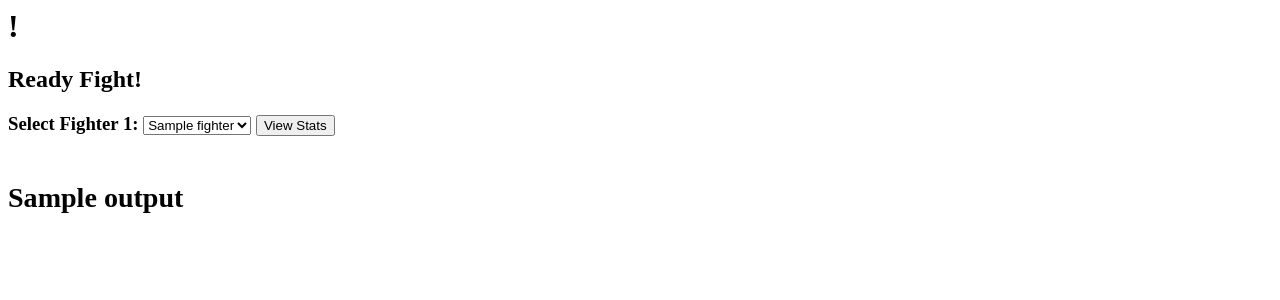
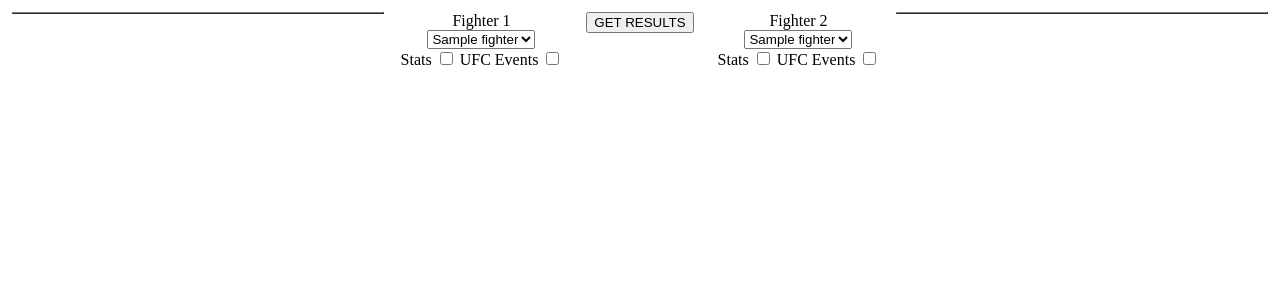
Before and after one commit to colby-j-wise/MMA_Fighter_PostgreSQL_Database, a Flask app: template web_app/templates/index.html in a window 1280 px wide. Shown: the top 300 px of the page. Run offline with Flask 2, Linux system fonts and the light colour scheme; the template is opened without the code that fills it: most values are stand-ins (such as "Sample title", 1, 10 or a date in 2020); parts of the project's set-up code (start-up, migrations or seed data) failed here and were passed over.

Commit message:
everything is in index.html because I'm foolish. :(

```diff
--- a/web_app/app.py
+++ b/web_app/app.py
@@ -7,20 +7,20 @@
 
 README --help
 """
+import re
+import os
+from datetime import date
+#import pandas as pd
+#import numpy as np
 
-import os
-import pandas as pd
-import numpy as np
-
-from sqlalchemy import create_engine, MetaData, Table, Column, String, Integer, ForeignKey
-from sqlalchemy import insert, select, case, cast, Float
+from sqlalchemy import create_engine, MetaData, Table, Column, String, Integer
+from sqlalchemy import ForeignKey, insert, select, case, cast, Float
 from sqlalchemy.pool import NullPool
 from flask import Flask, request, render_template, g, redirect, Response
 
 # Create application and set path
 tmpl_dir = os.path.join(os.path.dirname(os.path.abspath(__file__)), 'templates')
 app = Flask(__name__, template_folder=tmpl_dir)
-
 
 # Connect to POSTGRESQL database
 def connect(user, password, db, host='35.185.80.252', port=5432):
@@ -57,17 +57,26 @@
 		import traceback; traceback.print_exc()
 		g.conn = None
 
-
 @app.teardown_request
 def teardown_request(exception):
 	"""
-	Ensure database connection closed at end of web request so not to overload server
+	Ensure database connection closed at end of web request so not to
+	overload server
 	"""
 	try:
 		g.conn.close()
 	except Exception as e:
 		pass
 
+# map displayed fighter numbers to fids, careful not to expose fids to public (otherwise haxxers can break into the mainframe)
+fid_dict = dict()
+
+show_f1_stats = False
+show_f2_stats = False
+show_f1_events = False
+show_f2_events = False
+
+default_fighters = []
 
 @app.route('/')
 @app.route('/index')
@@ -76,47 +85,224 @@
 	Main page of web app. Displays boxers in drop down format.
 	Lets users select boxers and display stats.
 	"""
-
+	global fid_dict, default_fighters
 	# DEBUG: this is debugging code to see what request looks like
 	print(request.args)
 
 	fighting_words = {'name': 'An attack is the best form of defense'}
 
-	# SQL query to get fighter id and name from table 'fighter' to populate drop down list
-	result = g.conn.execute("SELECT fname, lname, fid FROM fighter GROUP BY fid, fname, lname ORDER BY fname, lname LIMIT 50")
-	fighters =[]
+	# SQL query to get fighter id and name from table 'fighter' to
+	# populate drop down list
+	result = g.conn.execute("SELECT fid, lname, fname " \
+				"FROM fighter " \
+				"GROUP BY fid, lname, fname " \
+				"ORDER BY lname, fname")
+	default_fighters =[]
+	i = 1
+	for fighter in result:
+		fid_dict[str(i)] = fighter[0]
+		f = str(i) + '. '
+		if len(fighter) > 1:
+			f += str(fighter[1])
+		if len(fighter) > 2:
+			f += ', ' + str(fighter[2])
+		i += 1
+		default_fighters.append(f)
 
-	for fighter in result:
-		fighters.append(fighter)
 	result.close()
+	return render_template('index.html',
+				title='All the Fighters in the World',
+				user=fighting_words['name'],
+				fighter_list=default_fighters)
 
-	return render_template('index.html',
-							title='All the Fighters in the World',
-							user=fighting_words['name'],
-							fighter_list=fighters)
+@app.route('/index', methods=['GET', 'POST'])
+def results():
+	global fid_dict, default_fighters
+	show_f1_stats = False
+	show_f2_stats = False
+	show_f1_events = False
+	show_f2_events = False
 
-
-@app.route('/results', methods=['GET', 'POST'])
-def results():
+	query = None
+	if request.form.get('stats1'):
+		print("stats1 selected")
+	if request.form.get('stats2'):
+		print("stats2 checked")
+	if request.form.get('events1'):
+		print("events1 checked")
+	if request.form.get('events2'):
+		print("events2 checked")
 	# DEBUG: this is debugging code to see what request looks like
 	print(request.args)
 
 	# Returns fighter selection from drop down menu as **string**
-	select = request.form.get('selected_fighter')
+#	select = request.form.get('selected_fighter')
 
-	# str indexing to remove fname, lname from select and get only fid used in below SQL query
-	fighter_fid = (int(''.join(list(filter(str.isdigit, select)))))
+	selection = None
+	selection = request.form.get('select_fighter1')
+	prev_fighter1 = selection
 
-	# Get statistics for selected fighter by FID
-	cursor = g.conn.execute("SELECT fid, fname, lname, height, sex FROM fighter WHERE fid = {}".format(fighter_fid))
-	stats = [dict(fid=row['fid'],
-				fname=row['fname'],
-				lname=row['lname'],
-				height=row['height'],
-				sex=row['sex']) for row in cursor.fetchall()]
-	cursor.close()
-	return render_template('results.html', output=stats)
+	fighter1 = dict()
+	fighter2 = dict()
+	if selection:
+		# Look up the actual fid in the fid dictionary fid_dict
+		fighter1['fid'] = fid_dict[re.split('. |, |\s |\n |\r |\t', str(selection))[0]]
+		print("FIGHTER1.fid = %d" % fighter1['fid'])
+#	else BAD REQUEST
 
+	selection = request.form.get('select_fighter2')
+	prev_fighter2 = selection
+	if selection:
+		# Look up the actual fid in the fid dictionary fid_dict
+		fighter2['fid'] = fid_dict[re.split('. |, |\s |\n |\r |\t', str(selection))[0]]
+#	else BAD REQUEST
+
+	selection = request.form.get('stats1')
+	if selection:
+		show_f1_stats = True
+
+	selection = request.form.get('stats2')
+	if selection:
+		show_f2_stats = True
+
+	selection = request.form.get('events1')
+	if selection:
+		show_f1_events = True
+	selection = request.form.get('events2')
+	if selection:
+		show_f2_events = True
+
+	query = g.conn.execute("SELECT * FROM fighter WHERE fid = %d" % fighter1['fid'])
+
+	fighter1.update(fill_fighter(query))
+
+	query = g.conn.execute("SELECT * FROM fighter WHERE fid = %d" % fighter2['fid'])
+	fighter2.update(fill_fighter(query))
+
+	event_list1 = []
+	event_list2 = []
+	if show_f1_events:
+		query = g.conn.execute("SELECT e.name " \
+					"FROM event e, match m, fighter f " \
+					"WHERE e.eid = m.eid AND " \
+					"(f.fid = m.fid1 OR f.fid = m.fid2) " \
+					"AND f.fid = %d" % fighter1['fid'])
+		for row in query:
+			event_list1.append(row['name'])
+
+	if show_f2_events:
+		query = g.conn.execute("SELECT e.name " \
+					"FROM event e, match m, fighter f " \
+					"WHERE e.eid = m.eid AND " \
+					"(f.fid = m.fid1 OR f.fid = m.fid2) " \
+					"AND f.fid = %d" % fighter2['fid'])
+		for row in query:
+			event_list2.append(row['name'])
+
+	tmpp = None
+	query.close()
+
+	return render_template('index.html',
+				f1_stats=show_f1_stats,
+				f2_stats=show_f2_stats,
+				prev_f1=prev_fighter1,
+				prev_f2=prev_fighter2,
+				f1_events=show_f1_events,
+				f2_events=show_f2_events,
+				f1_events_list=event_list1,
+				f2_events_list=event_list2,
+				fname1=fighter1['fname'],
+				age1=fighter1['age'],
+				nname1=fighter1['nickname'],
+				lname1=fighter1['lname'],
+				wt1=fighter1['wt'],
+				ht1=fighter1['ht'],
+				nation1=fighter1['nationality'],
+				wins1=fighter1['wins'],
+				losses1=fighter1['losses'],
+				draws1=fighter1['draws'],
+				nc1=fighter1['nc'],
+				areach1=fighter1['arm_reach'],
+				lreach1=fighter1['leg_reach'],
+
+				fname2=fighter2['fname'],
+				age2=fighter2['age'],
+				nname2=fighter2['nickname'],
+				lname2=fighter2['lname'],
+				wt2=fighter2['wt'],
+				ht2=fighter2['ht'],
+				nation2=fighter2['nationality'],
+				wins2=fighter2['wins'],
+				losses2=fighter2['losses'],
+				draws2=fighter2['draws'],
+				nc2=fighter2['nc'],
+				areach2=fighter2['arm_reach'],
+				lreach2=fighter2['leg_reach'],
+				fighter_list=default_fighters)
+
+def fill_fighter(query):
+	if query == None:
+		return None
+	fighter = dict()
+	for row in query:
+		if row['lname']:
+			fighter['lname'] = str(row['lname'])
+		else:
+			fighter['lname'] = None
+		if row['fname']:
+			fighter['fname'] = str(row['fname'])
+		else:
+			fighter['fname'] = None
+		if row['nickname']:
+			fighter['nickname'] = str(row['nickname'])
+		else:
+			fighter['nickname'] = None
+		if row['dob']:
+			fighter['age'] = get_age(row['dob'])
+		else:
+			fighter['age'] = None
+		if row['nationality']:
+			fighter['nationality'] = str(row['nationality'])
+		else:
+			fighter['nationality'] = None
+		if row['wins']:
+			fighter['wins'] = row['wins']
+		else:
+			fighter['wins'] = 0
+		if row['losses']:
+			fighter['losses'] = row['losses']
+		else:
+			fighter['losses'] = 0
+		if row['draws']:
+			fighter['draws'] = row['draws']
+		else:
+			fighter['draws'] = None
+		if row['nc']:
+			fighter['nc'] = row['nc']
+		else:
+			fighter['nc'] = None
+		if row['weight']:
+			fighter['wt'] = row['weight']
+		else:
+			fighter['wt'] = None
+		if row['height']:
+			fighter['ht'] = row['height']
+		else:
+			fighter['ht'] = None
+		if row['arm_reach']:
+			fighter['arm_reach'] = row['arm_reach']
+		else:
+			fighter['arm_reach'] = None
+		if row['leg_reach']:
+			fighter['leg_reach'] = row['leg_reach']
+		else:
+			fighter['leg_reach'] = None
+
+	return fighter
+
+def get_age(birthdate):
+	today = date.today()
+	return today.year - birthdate.year - ((today.month, today.day) < (birthdate.month, birthdate.day))
 
 if __name__== "__main__":
 	app.run()
--- a/web_app/templates/index.html
+++ b/web_app/templates/index.html
@@ -3,26 +3,148 @@
 	<title>{{ title }}</title>
 </head>
 <body>
-    <h1>{{ user }}!</h1>
+<form name="option" action="{{ url_for('results') }}" method="POST">
+<table style="text-align: left; width:100%;" border="0" cellpadding="2" cellspacing="2">
+<tbody>
+<tr>
 
+<td style="vertical-align: top; width: 30%;">
+<table style="text-align: left; width: 100%;"border="1" cellpadding="2" cellspacing="2">
+{%if f1_stats %}
+<tbody>
+<tr align="center">
 
-      <h2>Ready Fight!</h2>
-        <h3><form name="option" action="{{ url_for('results') }}" method="POST">
-          <td>
-          <label>Select Fighter 1:</label>
-            <select name="selected_fighter" width="280px">
+	<td colspan="2" rowspan="1" style="vertical-align: middle; text-align: center;">
+		{%if fname1%}{{fname1}}{%endif%}
+		{%if nname1%} "{{nname1}}" {%endif%}
+		{%if lname1%}{{lname1}}{%endif%}
+	<br></td>
+</tr>
+<tr>
+	<td style="vertical-align: top; width: 60%;">Age: {%if age1%}{{age1}}{%else%}?{%endif%}<br></td>
+	<td style="vertical-align: top;">Weight: {%if wt1%}{{wt1}}{%else%}?{%endif%}<br></td>
+</tr>
+<tr>
+	<td style="vertical-align: top;">Nationality: {%if nation1%}{{nation1}}{%else%}?{%endif%}<br></td>
+	<td style="vertical-align: top;">Height: {%if ht1%}{{ht1}}{%else%}?{%endif%}<br></td>
+</tr>
+<tr>
+	<td style="vertical-align: top;">Record:
+		{%if wins1%}{{wins1}}{%else%}0{%endif%} -
+		{%if losses1%}{{losses1}}{%else%}0{%endif%}
+		{%if draws1%} - {{draws1}}{%endif%}
+		{%if nc1%}, {{nc1}} no contest{%endif%}<br></td>
+	<td style="vertical-align: top;">Arm Reach: {%if areach1%}{{areach1}}{%else%}?{%endif%}<br></td>
+</tr>
+<tr>
+	<td style="vertical-align: top;"><br></td>
+	<td style="vertical-align: top;">Leg Reach: {%if lreach1%}{{lreach1}}{%else%}?{%endif%}<br></td>
+</tr>
+</tbody>
+{%endif%}
+{%if f1_events%}
+	<table style="text-align: left; width: 100%;"border="1" cellpadding="2" cellspacing="2">
+	<tbody>
+	{%for x in f1_events_list%}
+		<tr><td style="vertical-align: top;">{{x}}<br></td></tr>
+	{%endfor%}
+	</tbody>
+{%endif%}
+</table>
+<br>
+</td>
+
+<td style="vertical-align:top; text-align:center; width:15%;">Fighter 1<br>
+	<select name="select_fighter1" id="select_fighter1"">
 	{% for x in fighter_list %}
-            <option value="{{ x }}"{% if loop.first %} SELECTED{% endif %}>{{ x }}</option>
+		<option value="{{ x }}"
+			{%if prev_f1%}
+				{%if prev_f1 == x%}
+					SELECTED
+				{%endif%}
+			{%elif loop.first %}
+				SELECTED
+			{% endif %}>
+			{{x}}
+		</option>
 	{% endfor %}
 	</select>
-              <button type="submit">View Stats</button>
 <br>
+Stats <input {%if f1_stats%}checked="checked"{%endif%} name="stats1" type="checkbox">
+UFC Events <input {%if f1_events%}checked="checked"{%endif%}name="events1" type="checkbox">
 <br>
-            <h2>{{ output }}</h2>
+</td>
+<td style="vertical-align: top; text-align: center; width:10%"><input id="s1"
+name="submit" type="submit" value="GET RESULTS"><br>
+</td>
+<td style="vertical-align:top; text-align:center;width=15%">Fighter 2<br>
+	<select name="select_fighter2" id="select_fighter2">
+	{% for x in fighter_list %}
+		<option value="{{ x }}"
+			{%if prev_f2%}
+				{%if prev_f2 == x%}
+					SELECTED
+				{%endif%}
+			{%elif loop.first %}
+				SELECTED
+			{% endif %}>
+			{{x}}
+		</option>
+	{% endfor %}
+	</select>
+<br>
+Stats <input {%if f2_stats%}checked="checked"{%endif%} name="stats2" type="checkbox">
+UFC Events <input {%if f2_events%}checked="checked"{%endif%}name="events2" type="checkbox">
+<br></td>
 
+<td style="vertical-align: top; width: 30%;">
+<table style="text-align: left; width: 100%;"border="1" cellpadding="2" cellspacing="2">
+{%if f2_stats%}
+<tbody>
+<tr align="center">
+	<td colspan="2" rowspan="1" style="vertical-align: middle; text-align: center;">
+		{%if fname2%}{{fname2}}{%endif%}
+		{%if nname2%} "{{nname2}}" {%endif%}
+		{%if lname2%}{{lname2}}{%endif%}
+	<br></td>
+</tr>
+<tr>
+	<td style="vertical-align: top; width: 60%;">Age: {%if age2%}{{age2}}{%else%}?{%endif%}<br></td>
+	<td style="vertical-align: top;">Weight: {%if wt2%}{{wt2}}{%else%}?{%endif%}<br></td>
+</tr>
+<tr>
+	<td style="vertical-align: top;">Nationality: {%if nation2%}{{nation2}}{%else%}?{%endif%}<br></td>
+	<td style="vertical-align: top;">Height: {%if ht2%}{{ht2}}{%else%}?{%endif%}<br></td>
+</tr>
+<tr>
+	<td style="vertical-align: top;">Record:
+		{%if wins2%}{{wins2}}{%else%}0{%endif%} -
+		{%if losses2%}{{losses2}}{%else%}0{%endif%}
+		{%if draws2%} - {{draws2}}{%endif%}
+		{%if nc2%}, {{nc2}} no contest{%endif%}<br></td>
+	<td style="vertical-align: top;">Arm Reach: {%if areach2%}{{areach2}}{%else%}?{%endif%}<br></td>
+</tr>
+<tr>
+	<td style="vertical-align: top;"><br></td>
+	<td style="vertical-align: top;">Leg Reach: {%if lreach2%}{{lreach2}}{%else%}?{%endif%}<br></td>
+</tr>
+</tbody>
+{%endif%}
+{%if f2_events%}
+	<table style="text-align: left; width: 100%;"border="1" cellpadding="2" cellspacing="2">
+	<tbody>
+	{%for x in f2_events_list%}
+		<tr><td style="vertical-align: top;">{{x}}<br></td></tr>
+	{%endfor%}
+	</tbody>
+{%endif%}
+</table>
+<br>
+</td>
 
-        </form></h3>
-
-
+</tr>
+</tbody></table>
+<br>
+	</form>
 </body>
 </html>
```
Lines whose indentation alone changed are shown as unchanged.
